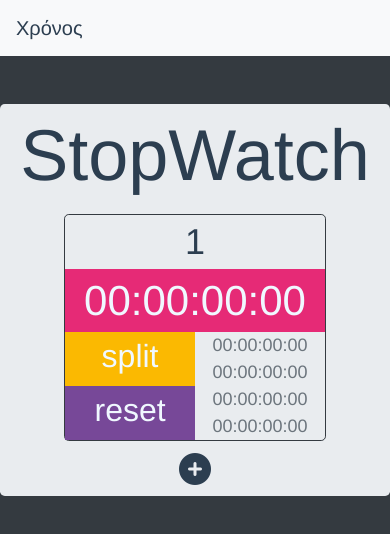
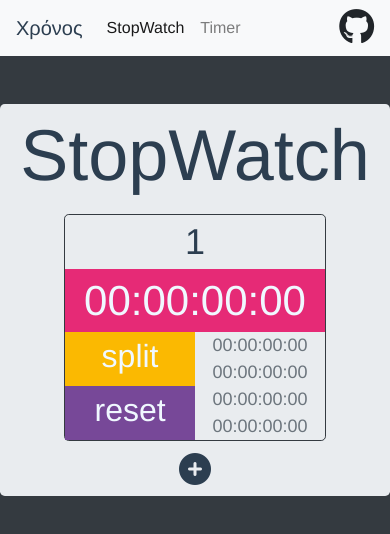
Before and after one commit to chacinelias/chronos, a Vue app: page / in a window 390 px wide. Shown: the top 534 px of the page. Built offline with nearby package versions, Linux system fonts and the light colour scheme.

Commit message:
mobile look finally fixed

```diff
--- a/src/components/Nav.vue
+++ b/src/components/Nav.vue
@@ -1,5 +1,5 @@
 <template>
-    <nav class="navbar navbar-expand-lg navbar-light bg-light">
+    <nav class="navbar navbar-expand navbar-light bg-light d-flex">
         <a class='navbar-brand' @click="reloadPage">Χρόνος</a>
         <div class="collapse navbar-collapse">
             <ul class='navbar-nav mr-auto'>
--- a/src/components/Timer.vue
+++ b/src/components/Timer.vue
@@ -131,7 +131,7 @@ export default {
             this.setDeadline({ minutes: 5});
         },
         formatTime() {
-            this.formattedTime = this.time.subtract({hours: 16}).format('HH:mm:ss:SS');
+            this.formattedTime = this.time.subtract({hours: 19}).format('HH:mm:ss:SS');
         }
     }
 }
```
